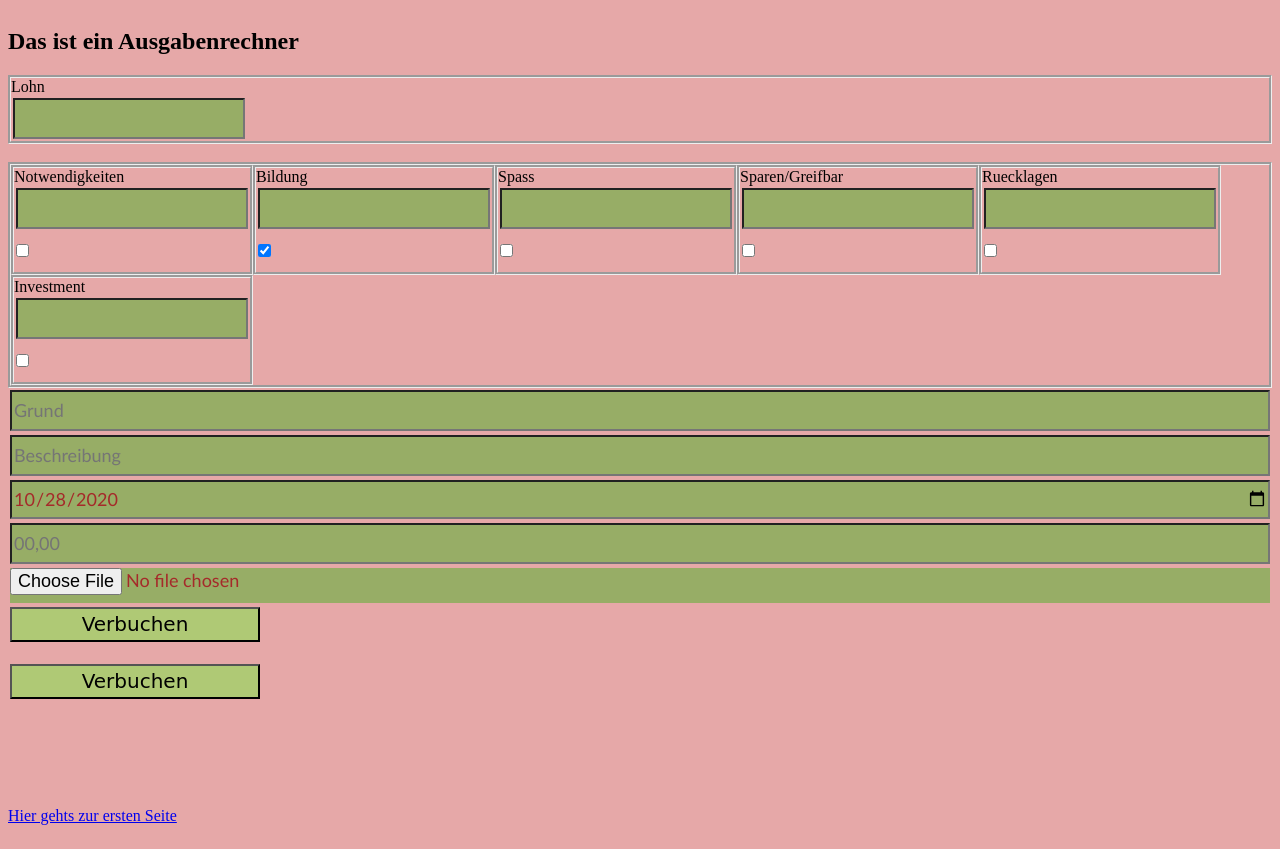
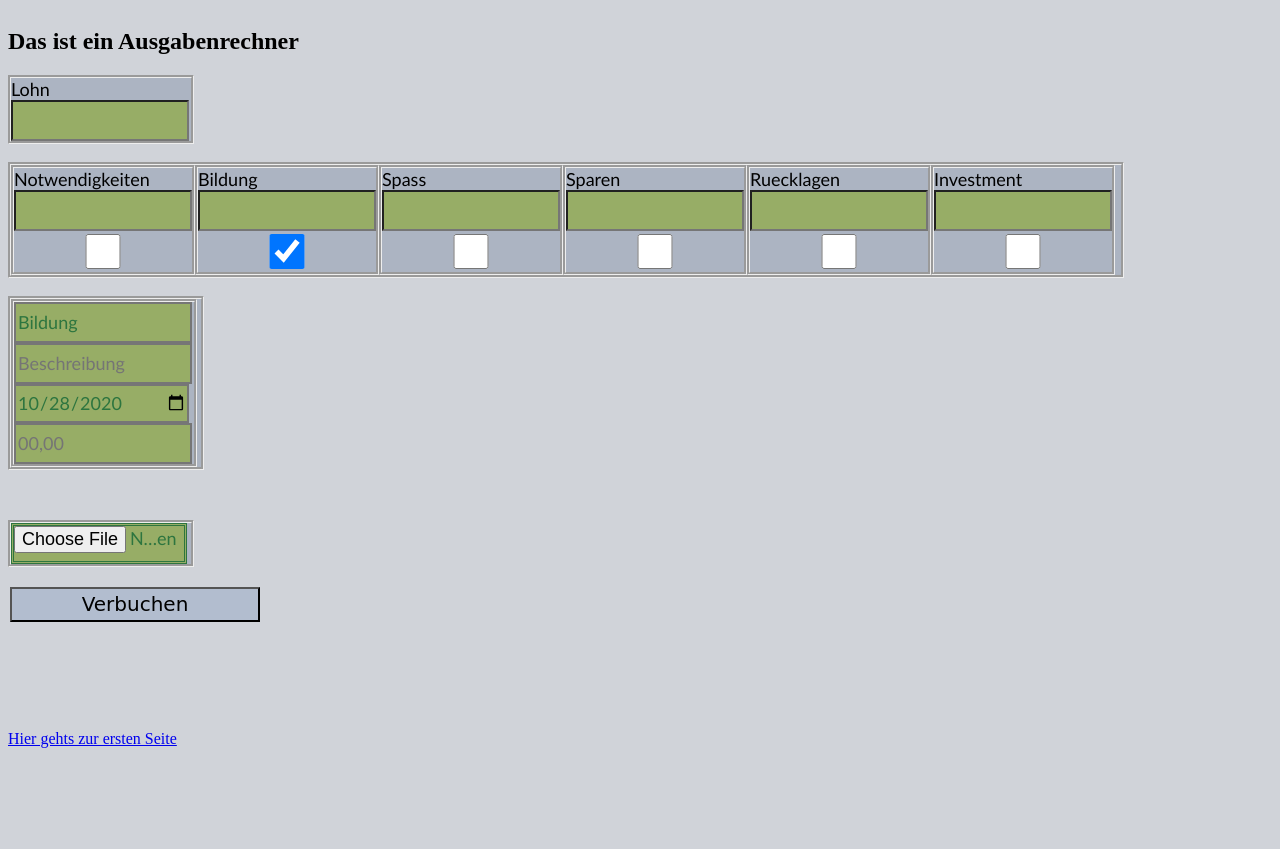
Before and after one commit to DerGhoul/AusgabeApp, a website: page index2.html in a window 1280 px wide. Both pictures are taken after a click on the checkbox 264 px from the left and 250 px from the top of the page. After the commit the page ends 800 px from the top, so only its background shows below. Drawn offline with Linux system fonts and the light colour scheme.

Commit message:
Add files via upload
updating

```diff
--- a/index.css
+++ b/index.css
@@ -1,5 +1,5 @@
 button{
-	background-color: #afc975;
+	background-color: #b2bdcf;
 
 	font-size: 20px;
 	font-family: cursive, 'Calibri'  ;
@@ -13,24 +13,60 @@ button{
 }
 input{
 	background-color:#97ad66;
-	font-family: auto  ,'Calibri';
+	font-family: Calibri, auto;
     font-size: large ;
-    color: brown;
-    margin: 2px;
-    width: 170spx;
+    color: #2d753f;
+    float: left;
+    width: 170px;
+	max-width: 200px;
     min-height: 35px;
+
+}
+.parameter{
+	border-style: double;
 }
 
 body{
-	background-color: #e6a8a8;
+	background-color: #d0d3d9;
 	display: grid;
 }
+
 
 div{
 	float: left;
 	border-style: groove;
+	background-color: #acb4c2;
+	min-width: 40px;
+	max-width: 180px;
 }
+
+.divb{
+	float: left;
+	border-style: groove;
+	background-color: #acb4c2;
+	min-width: 40px;
+	max-width: 190px;
+}
+
+.diva{
+	float: left;
+	border-style: groove;
+	background-color: #acb4c2;
+	min-width: 40px;
+	max-width: 1110px;
+}
+
 check{
 	margin-left: auto;
 	margin-right: auto;
 }
+
+label{
+	text-align: center;
+	font-family: Calibri, auto;
+	font-size: large;
+}
+
+p{
+	color: red;
+}
--- a/index2.html
+++ b/index2.html
@@ -16,69 +16,75 @@ console.log(framewidth);
 
 
 
-<div>
+<div ><!--Hier wird der Lohn implementiert-->
 	<label>Lohn</label><br>
 	<input type="number" name="lohn" 		id="lohn" 		value=""
 		onchange="umverteilung()" >
 </div>
 
 <br>
-<div>
-<div>
+
+<div class="diva">
+	<div ><!--Hier wird die "Notwendig" implementiert-->
 		<label>Notwendigkeiten</label><br>
 
-<input type="number" name="notw" 		id="notw" 		value=""><br>
-<input type="checkbox" class="check"	id="isNotwendigkeitSelected" 	name ="notwendig" 	value="notwendig"
-			onclick="selectchanger(this.id)" >
+		<input type="number" name="Notwendigkeiten"  class="GeldBerechner"		id="notw" 		value=""><br>
+		<input type="checkbox" class="check"	id="isNotwendigkeitSelected" 	name ="notwendig" 	value="Notwendigkeiten"
+				onclick="selectchanger(this.id,this)" >
 	</div>
 
 
-<div>
+	<div ><!--Hier wird die "Bildung" implementiert-->
 		<label>Bildung</label><br>
-<input type="number" name="bildung" 	id="bildung" 	value=""><br>
-<input type="checkbox" class="check"	id="isBildungSelected" 			name ="bildung" 	value="bildung"
-		onclick="selectchanger(this.id)" >
+		<input type="number" name="Bildung" 	  class="GeldBerechner"		id="bildung" 	value=""><br>
+		<input type="checkbox" class="check"	id="isBildungSelected" 			name ="bildung" 	value="Bildung"
+			onclick="selectchanger(this.id,this)" >
 	</div>
 
 
-<div>
+	<div ><!--Hier wird die "Spass" implementiert-->
 		<label>Spass</label><br>
-<input type="number" name="spass" 		id="spass" 		value=""><br>
-<input type="checkbox" class="check"	id="isSpassSelected" 			name ="spass" 		value="spass"
-			onclick="selectchanger(this.id)" >
+		<input type="number" name="Spass" 	  class="GeldBerechner"			id="spass" 		value=""><br>
+		<input type="checkbox" class="check"	id="isSpassSelected" 			name ="spass" 		value="Spass"
+				onclick="selectchanger(this.id,this)" >
 	</div>
 
 
-<div>
-<label>Sparen/Greifbar</label><br>
-<input type="number" name="sparen" 		id="spar" 		value=""><br>
-<input type="checkbox" class="check"	id="isSparenSelected" 			name ="sparen" 		value="sparen"
-			onclick="selectchanger(this.id)" >
+	<div ><!--Hier wird die "Sparen" implementiert-->
+		<label>Sparen</label><br>
+		<input type="number" name="Sparen"   class="GeldBerechner"				id="spar" 		value=""><br>
+		<input type="checkbox" class="check"	id="isSparenSelected" 			name ="sparen" 		value="Sparen"
+				onclick="selectchanger(this.id,this)" >
 	</div>
 
 
-<div>
+	<div ><!--Hier wird die "Ruecklagen" implementiert-->
 		<label>Ruecklagen</label><br>
-<input type="number" name="rueckl" 		id="rueck" 		value=""><br>
-<input type="checkbox" class="check"	id="isRuecklagenSelected" 		name ="ruecklagen" 	value="ruecklagen"
-			onclick="selectchanger(this.id)" >
+		<input type="number" name="Ruecklagen" 	  class="GeldBerechner"			id="rueck" 		value=""><br>
+		<input type="checkbox" class="check"	id="isRuecklagenSelected" 		name ="ruecklagen" 	value="Ruecklagen"
+				onclick="selectchanger(this.id,this)" >
 	</div>
 
 
-<div>
+	<div ><!--Hier wird die "Investment" implementiert-->
 		<label>Investment</label><br>
-<input type="number" name="invest"	 	id="invest" 	value=""><br>
-<input type="checkbox" class="check"	id="isInvestmentSelected" 		name ="investment" 	value="investment"
-			onclick="selectchanger(this.id)" >
+		<input type="number" name="Investment"	   class="GeldBerechner"			id="invest" 	value=""><br>
+		<input type="checkbox" class="check"	id="isInvestmentSelected" 		name ="investment" 	value="Investment"
+				onclick="selectchanger(this.id,this)" >
 	</div>
 </div>
 
+<br>
+
+<div class="divb" >
+
+	<div> <!--Hier werden die Dateiparameter erfasst-->
+<input type="text" 		class="parameter"	name="Grund" 		id="grund" 			placeholder="Grund" >
+<input type="text" 		class="parameter"	name="Beschreibung" id="beschreibung" 	placeholder="Beschreibung" >
+<input type="date" 		class="parameter"	name="Datum" 		id="date" 			 >
 
 
-<input type="text" 		name="Grund" 		id="grund" 			placeholder="Grund" >
-<input type="text" 		name="Beschreibung" id="beschreibung" 	placeholder="Beschreibung" >
-<input type="date" 		name="Datum" 		id="date" 			 >
-<script>
+<script><!--Hier wird das heutige Datum vorbelegt-->
 var dateTime = new Date();
 var day = dateTime.getDate();
 var month = dateTime.getMonth()+1;
@@ -91,10 +97,39 @@ document.getElementById("date").value = value;
 </script>
 
 
-<input type="number" 	name="Preis" 		id="preis" 			placeholder="00,00" >
-<input type="file" 		name="Rechnung" 	id="rechnung" 		value="" >
+
+<input type="number" 		class="parameter" name="Preis" 		id="preis" 	pattern=""		placeholder="00,00"
+		onblur="verrechnen(this.value)">
+</div>
+
+</div>
+
+<p class="warning" id="hierfehltwas" ></p>
+<br>
+
+<div><!--Implamentiert das Datei load feld-->
+<input type="file" 		class="parameter"	name="Rechnung" 	id="rechnung" 		value=""
+		accept=".pdf,.png,.jpg,.jpeg">
+</div>
+
+<br>
+
 <button onclick="book()" >Verbuchen</button><br>
-<button onclick="" >Verbuchen</button><br>
+
+
+
+
+
+
+
+
+
+
+
+
+
+
+
 <br><br><br><br>
 <p><a href="index.html" >Hier gehts zur ersten Seite</a></p>
 
--- a/index2.js
+++ b/index2.js
@@ -1,7 +1,7 @@
-function selectchanger(sender){
+function selectchanger(senderID, sender){
 	var check = document.getElementsByClassName("check");
-	var sendedId = sender;
-
+	var sendedId = senderID;
+	var sendervalue = sender.value;
 
 	for(var i = 0;i<check.length;i++){
 
@@ -13,8 +13,55 @@ function selectchanger(sender){
 		}
 
 	}
+	toGrund(sendervalue);
 
 }
+
+
+function toGrund(sender){
+	var senderValue = sender;
+	document.getElementById("grund").value = senderValue;
+
+}
+
+
+function verrechnen(value){
+	//console.log(value);
+	var grund = document.getElementById("grund").value;
+	var verteilung = document.getElementsByClassName("GeldBerechner");
+	var check = document.getElementsByClassName("check");
+
+	for(var i = 0;i<check.length;i++){
+
+		if(check[i].value  == grund && check[i].value == verteilung[i].name){
+
+			console.log(verteilung[i].name);
+			var geld = parseFloat(verteilung[i].value);
+			console.log(geld);
+			var abheben = parseFloat(document.getElementById("preis").value);
+			console.log(abheben);
+			var ergebnis = geld-abheben;
+			console.log(ergebnis.toFixed(2));
+			verteilung[i].value = ergebnis.toFixed(2);
+		}
+	}
+
+}
+
+
+function datumsformatierung(date){
+	var datesplitter = date.split("-");
+	var tag = datesplitter[2];
+	var monat = datesplitter[1];
+	var jahr = datesplitter[0];
+	var datum = (tag+"."+monat+"."+jahr);
+
+	return(datum);
+}
+
+
+
+
 
 function disselect(){
 	var check = document.getElementsByClassName("check");
@@ -27,6 +74,7 @@ function disselect(){
 
 function wichIsSelected(){
 	var check = document.getElementsByClassName("check");
+	//var alarm = document.getElementById("hierfehltwas").innerHTML;
 
 	for(var i = 0;i<check.length;i++){
 		if(check[i].checked == true){
@@ -36,18 +84,32 @@ function wichIsSelected(){
 	}
 }
 
+///Noch nicht definiert
+function book(){
 
-function book(){
+
+
+
 	var selected = wichIsSelected();
 	console.log(selected);
 	//hier kommt ein Verbuchungsalgorithmus
 	var grund = document.getElementById("grund").value;
 	var beschreibung = document.getElementById("beschreibung").value;
 	var date = document.getElementById("date").value;
-	var preis =document.getElementById("preis").value;
+	var preis = document.getElementById("preis").value;
+	var datum = datumsformatierung(date);
+
+	if(grund == "" || beschreibung == "" || preis == "" || datum == ""){
+		document.getElementById("hierfehltwas").innerHTML = "Bitte alle Felder belegen";
+		console.log("BaFb");
+	}else{
+		console.log(grund+";"+beschreibung+";"+datum+";"+preis);
+		disselect();
+	}
 
 
-	disselect();
+
+
 
 
 }
@@ -76,12 +138,13 @@ function umverteilung(){
 
 	var value = parseInt(lohn.value);
 
-	bild.value = 0.1 * value;
-	spas.value = 0.1 * value;
-	spar.value = 0.1 * value;
-	ruec.value = 0.1 * value;
-	inve.value = 0.1 * value;
-	notw.value = 0.5 * value;
+	bild.value = (0.1 * value).toFixed(2);
+	spas.value = (0.1 * value).toFixed(2);
+	spar.value = (0.1 * value).toFixed(2);
+	ruec.value = (0.1 * value).toFixed(2);
+	inve.value = (0.1 * value).toFixed(2);
+	notw.value = (0.5 * value).toFixed(2);
+
 }
 
 
```
Also changed, not shown: main.js (added, +28 -0 lines), package.json (added, +8 -0 lines). Lines whose indentation alone changed are shown as unchanged.
